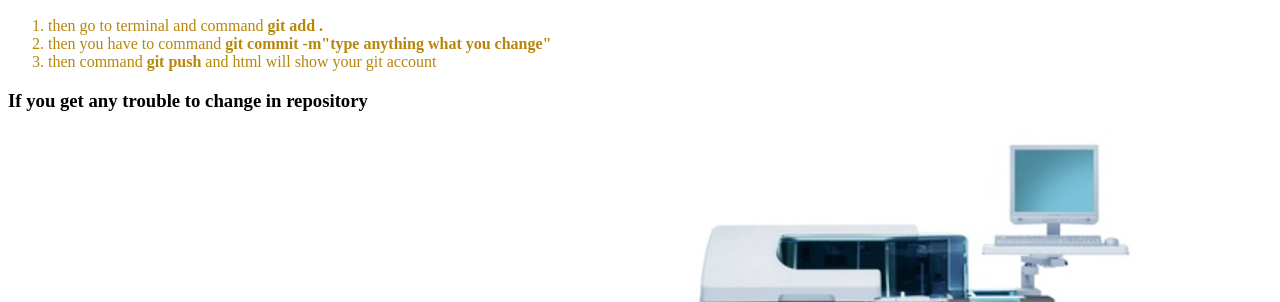
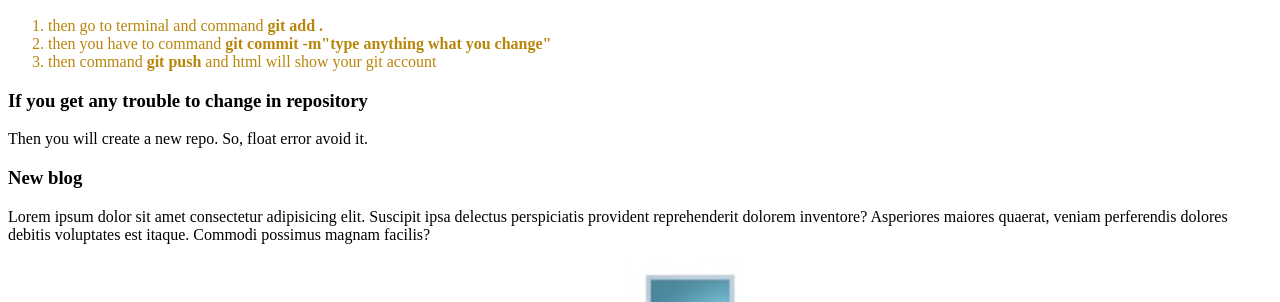
Before and after one commit to Palash561200/polos-second-repository, a plain HTML site: page index.html in a window 1280 px wide. Shown: the part 376-678 px from the top of the page. Drawn offline with Linux system fonts and the light colour scheme.

Commit message:
bolog added

```diff
--- a/index.html
+++ b/index.html
@@ -23,7 +23,13 @@
     <li>then command <b>git push</b> and html will show your git account</li>
 </ol>
 <h3>If you get any trouble to change in repository</h3>
-Then you will create a new repo. So, float error avoid it.
+<p>Then you will create a new repo. So, float error avoid it.</p>
+<div>
+    <h3>New blog</h3>
+    <p>
+        Lorem ipsum dolor sit amet consectetur adipisicing elit. Suscipit ipsa delectus perspiciatis provident reprehenderit dolorem inventore? Asperiores maiores quaerat, veniam perferendis dolores debitis voluptates est itaque. Commodi possimus magnam facilis?
+    </p>
+</div>
 <img src="pk-logo.png" alt="">
 <img src="Picture1.png" alt="">
 <img src="DxH 520.png" alt="">
```
